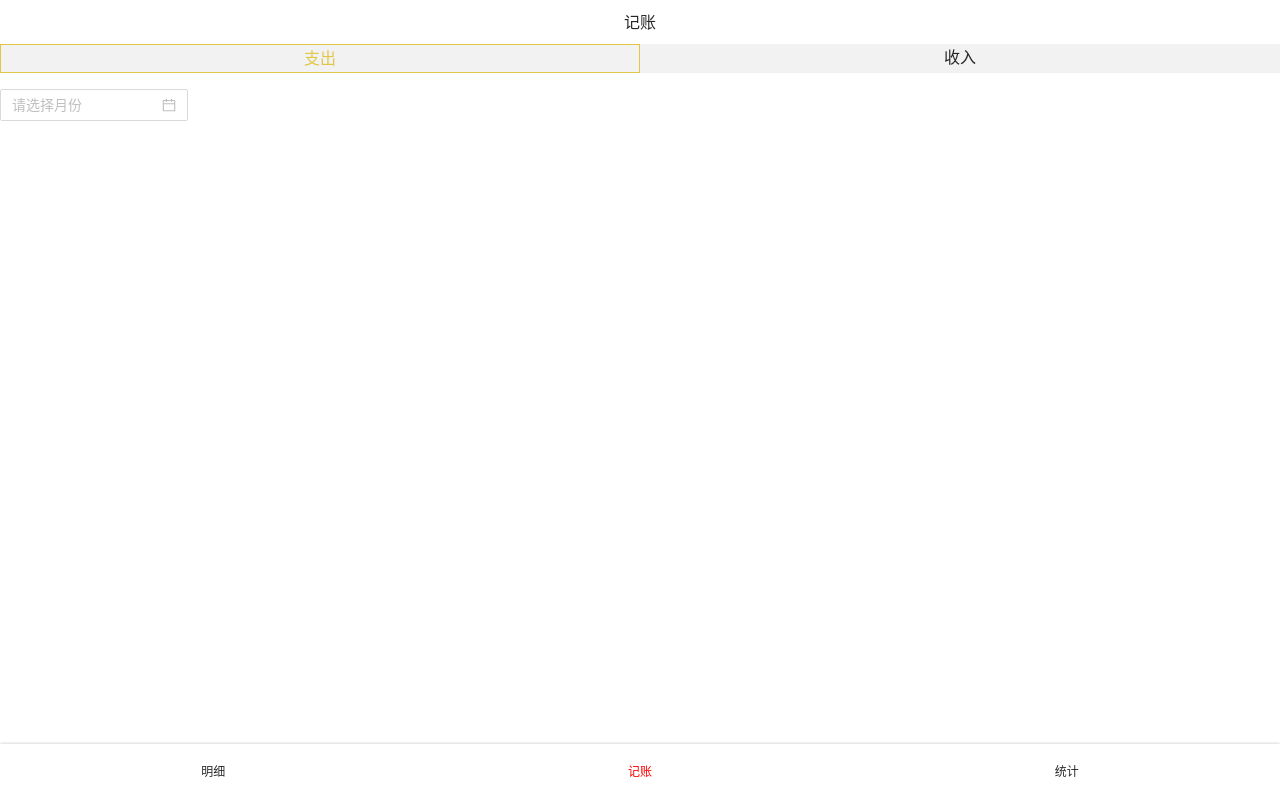
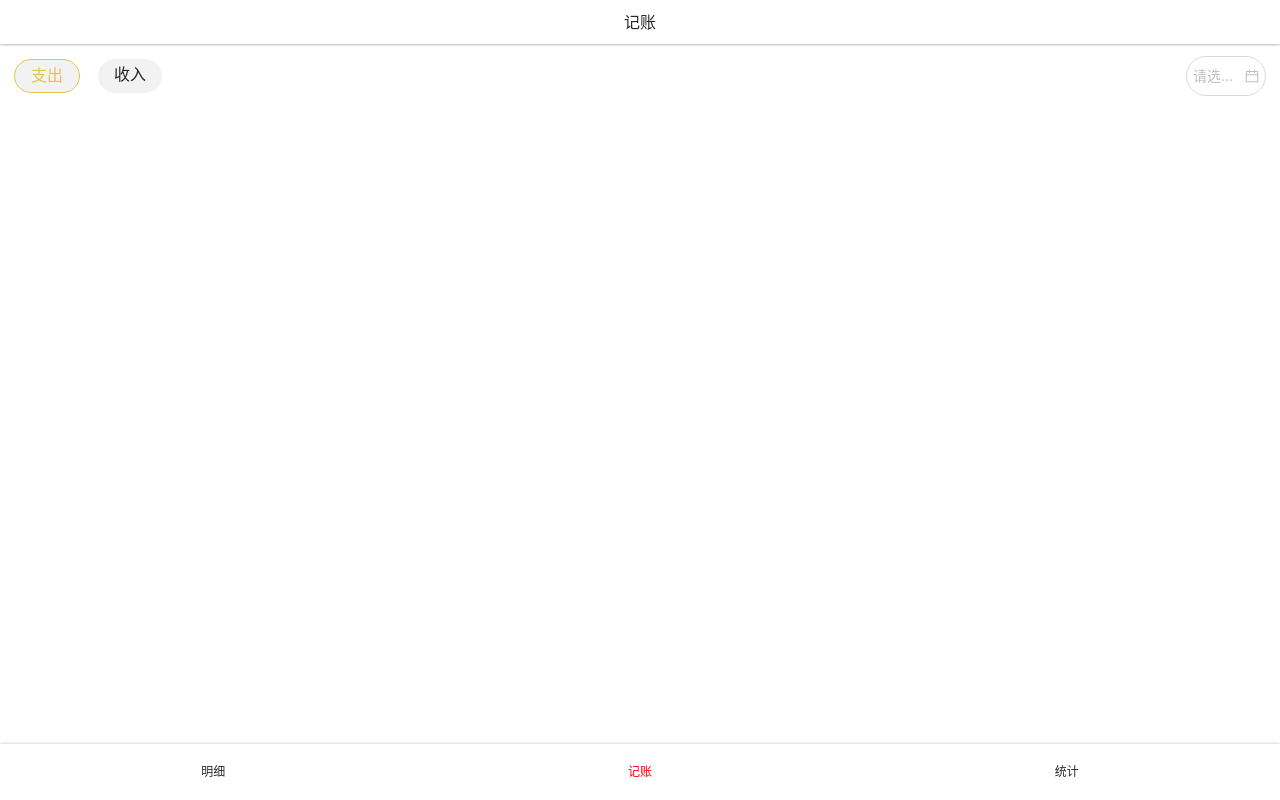
Before and after one commit to ChiLi2000/keep-accounts-r, a React app: page /#/account in a window 1280 px wide. Built offline with nearby package versions, Linux system fonts and the light colour scheme; some icons are missing.

Commit message:
组合类型与时间选择 UI

```diff
--- a/src/views/Account.tsx
+++ b/src/views/Account.tsx
@@ -21,13 +21,15 @@ const Topbar = styled.section`
   }
 `
 const CategorySection = styled.section`
+  width: 60%;
   > ul{
+     margin:0 auto;
      display:flex;
-    background:#c4c4c4;
     > li {
-      width: 50%;
+      margin-right: 18px;
+      border-radius: 25px;
       text-align:center;
-      padding: 4px 0;
+      padding: 6px 16px;
       background-color: #f2f2f2;
       &.selected{
         border:1px solid #e1c748;
@@ -36,18 +38,25 @@ const CategorySection = styled.section`
     }
   }
 `
-
+const CateAndTimeWrapper = styled.section`
+  padding:12px 14px;
+  display: flex;
+  align-items: center;
+  justify-content: space-between;
+`
 
 function Account() {
   const onChange = (date: any, dateString: string) => {
     console.log(date, dateString);
   };
+  const style={'width':'80px','borderRadius':'25px','padding':'8px 6px'}
   return <Layout>
     <Topbar>
       <Icon name="left"/>
       <span>记账</span>
       <Icon/>
     </Topbar>
+    <CateAndTimeWrapper>
       <CategorySection>
         <ul>
           <li className="selected">支出</li>
@@ -57,9 +66,10 @@ function Account() {
         <ConfigProvider locale={zhCN}>
           <DatePicker onChange={onChange}
                       picker="month"
-                    // style={style}
+                      style={style}
           />
         </ConfigProvider>
+    </CateAndTimeWrapper>
   </Layout>;
 }
 
```
Lines whose indentation alone changed are shown as unchanged.
